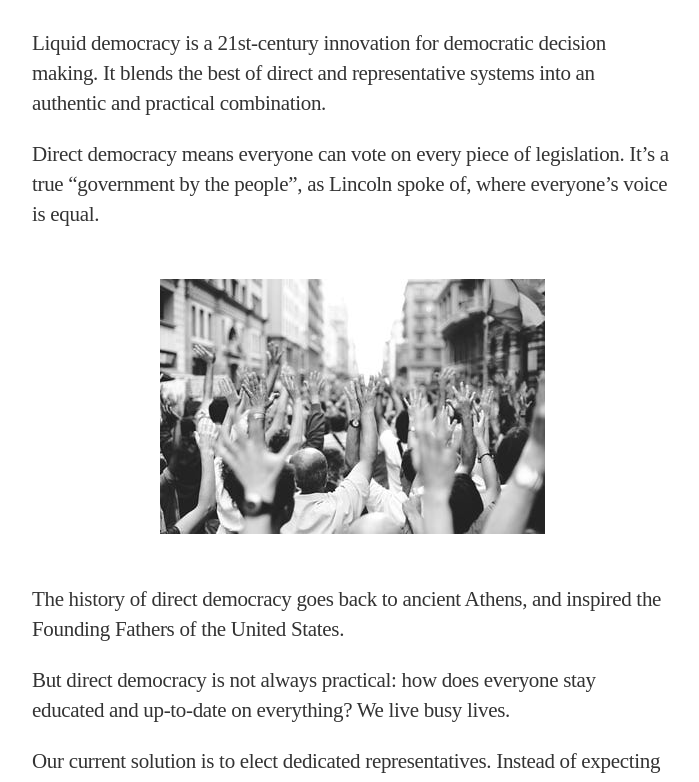
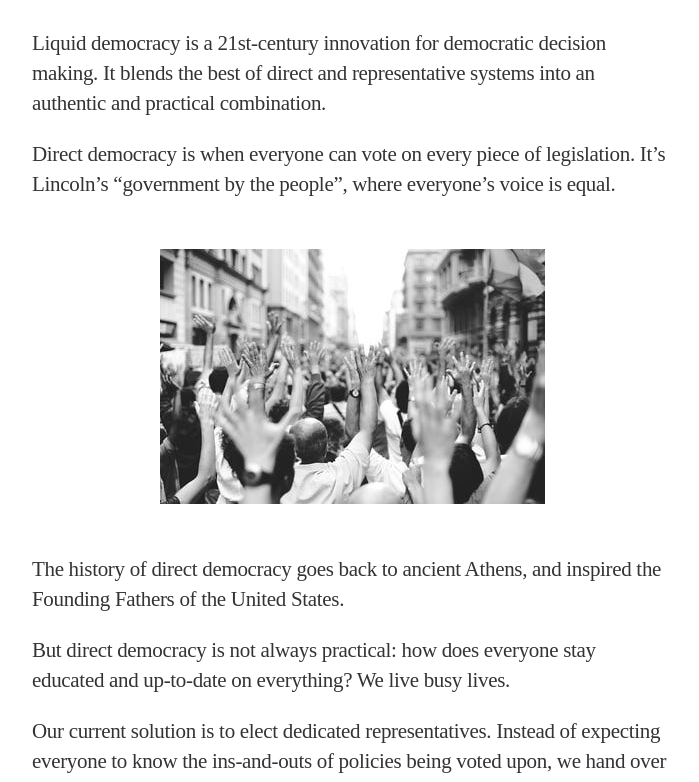
Before and after one commit to voteliquid/blog, a Jekyll site: the page built from _posts/2016-09-21-what-is-liquid-democracy.md, in a window 1280 px wide and 900 px high, scrolled down 430 px, cut to the strip 118-900 px from the top of the window. Shown: the whole strip, without its empty margins (288-987 px from the left). Built offline with Jekyll 4.4.1, drawn with Linux system fonts in a browser that asks for light colours; nearby versions of some CDN libraries; some web fonts are replaced.

Commit message:
Tweak WiLD: Lincoln's 'government by the people'

```diff
--- a/_posts/2016-09-21-what-is-liquid-democracy.md
+++ b/_posts/2016-09-21-what-is-liquid-democracy.md
@@ -13,7 +13,7 @@ thanks: Edited by Jared Scheib. Thanks to Rohan Dixit, Alex Pack, Luke Davis, An
 
 Liquid democracy is a 21st-century innovation for democratic decision making. It blends the best of direct and representative systems into an authentic and practical combination.
 
-Direct democracy means everyone can vote on every piece of legislation. It’s a true “government by the people”, as Lincoln spoke of, where everyone's voice is equal.
+Direct democracy is when everyone can vote on every piece of legislation. It’s Lincoln's “government by the people”, where everyone's voice is equal.
 
 ![](/assets/article_images/2016-09-21-what-is-liquid-democracy/crowd-raises-hands-photo.png)
 
```
